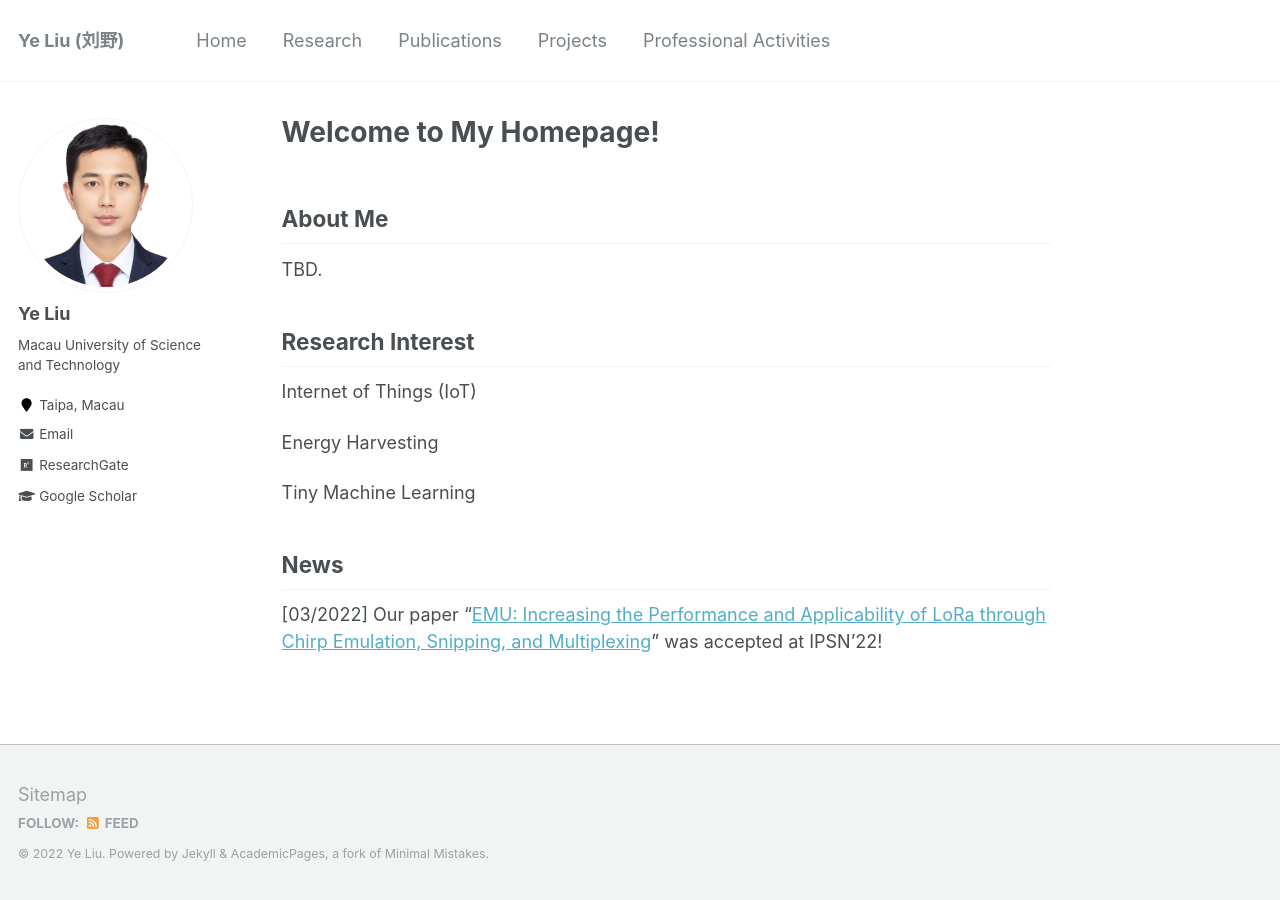
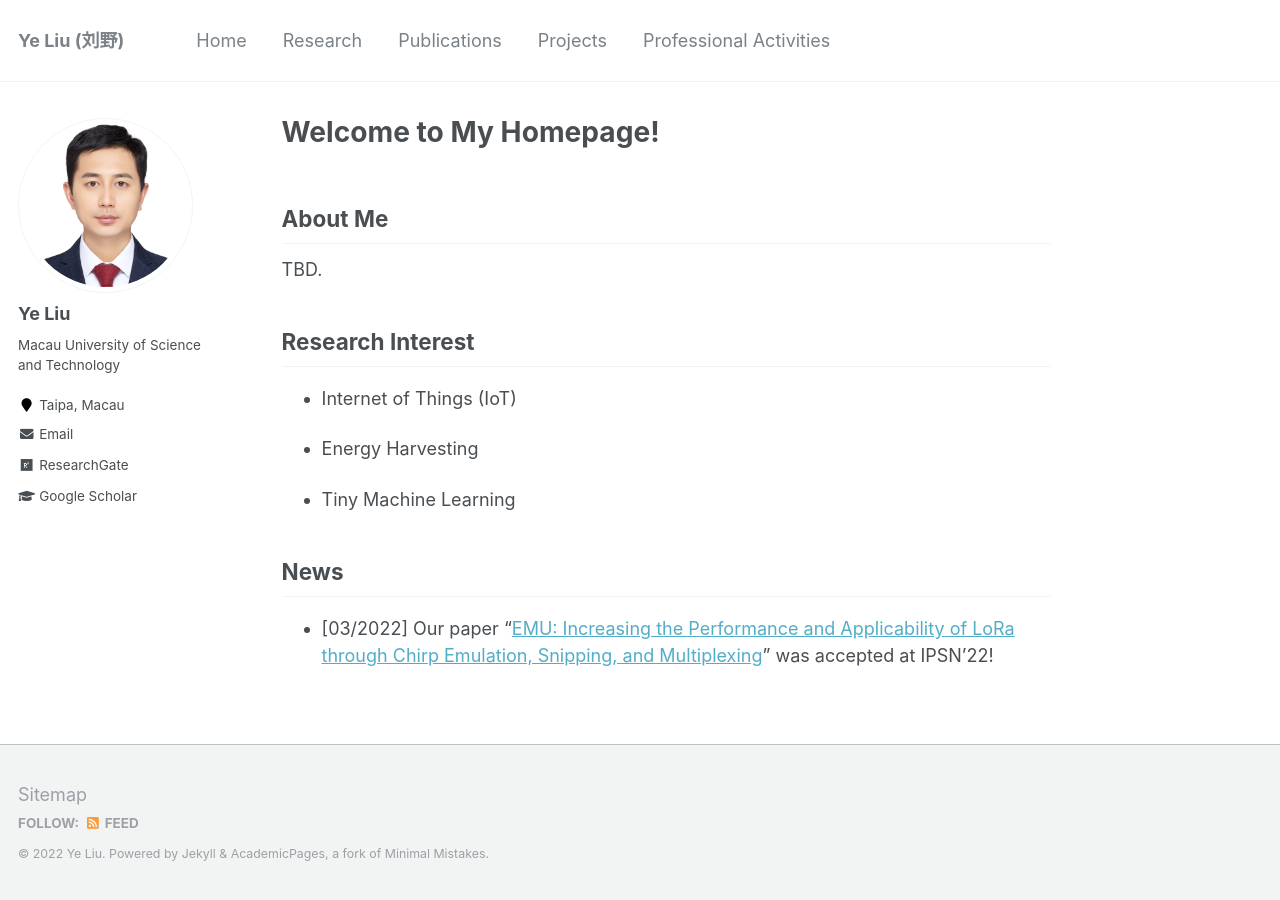
Before and after one commit to ChrisYe-Liu/chrisye-liu.github.io, a Jekyll site: the page built from _pages/about.md, in a window 1280 px wide. Built offline with Jekyll 4.4.1, drawn with Linux system fonts in a browser that asks for light colours; our own code applies the rules of GitHub Pages for plain Markdown files.

```diff
--- a/_pages/about.md
+++ b/_pages/about.md
@@ -15,15 +15,15 @@ TBD.
 
 Research Interest
 ------
-Internet of Things (IoT)
+* Internet of Things (IoT)
 
-Energy Harvesting
+* Energy Harvesting
 
-Tiny Machine Learning
+* Tiny Machine Learning
 
 
 
 News
 ------
-[03/2022] Our paper "[EMU: Increasing the Performance and Applicability of LoRa
+- [03/2022] Our paper "[EMU: Increasing the Performance and Applicability of LoRa
 through Chirp Emulation, Snipping, and Multiplexing](https://chrisye-liu.github.io/files/yang22emu.pdf)" was accepted at IPSN'22!
```
